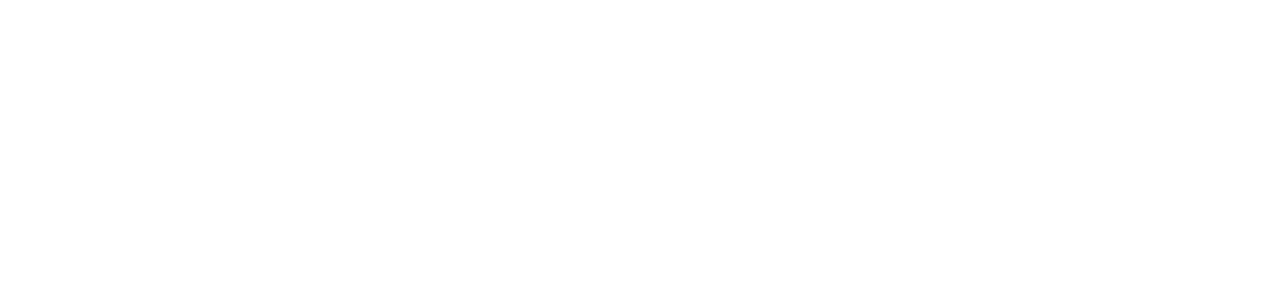
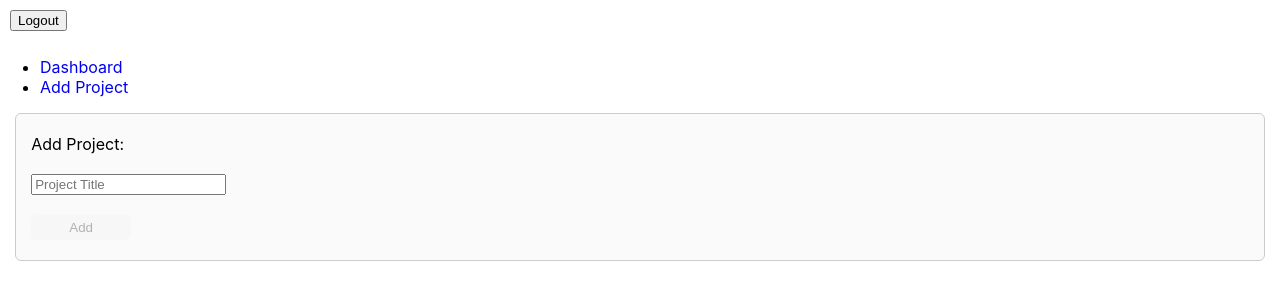
Before and after one commit to christopherbowers/Photography-Portfolio-v3, a React (Create React App) app in the folder client/: page /dashboard/addproject in a window 1280 px wide. Before the commit this address had no page. Shown: the top 300 px of the page. Built offline with nearby package versions, Linux system fonts and the light colour scheme.

Commit message:
Wrapped dashboard in dashboard wrapper

```diff
--- a/client/src/App.js
+++ b/client/src/App.js
@@ -6,6 +6,8 @@ const Home = lazy(() => import('./pages/Home'))
 const LayoutsWithNavbar = lazy(() => import('./components/LayoutsWithNavbar'))
 const Login = lazy(() => import('./pages/Login'))
 const Dashboard = lazy(() => import('./pages/Dashboard'))
+const AddProject = lazy(() => import('./components/AddProject'))
+const LayoutsWithDashboardNav = lazy(() => import('./components/LayoutsWithDashboardNav'))
 
 export default function App() {
   return (
@@ -17,7 +19,11 @@ export default function App() {
             <Route path="/projects/:slug" element={ <ProjectPage /> }/>
           </Route>
           <Route path="/login" element={ <Login /> }/>
-          <Route path="/dashboard" element={ <Dashboard /> } />
+
+          <Route path="/dashboard" element={ <LayoutsWithDashboardNav /> }>
+            <Route path="/dashboard" element={ <Dashboard /> } />
+            <Route path="addproject" element={ <AddProject /> } />
+          </Route>
         </Routes>
       </Suspense>
     </div>
--- a/client/src/components/AddProject.js
+++ b/client/src/components/AddProject.js
@@ -1,4 +1,25 @@
-export default function AddProject(props) {
+import { useState } from 'react'
+import { useNavigate } from 'react-router-dom'
+import axios from 'axios'
+import slugify from 'slugify'
+
+export default function AddProject() {
+  const navigate = useNavigate()
+  const [projectTitle, setProjectTitle] = useState('')
+
+  const handleSubmitProject = async (e) => {
+    e.preventDefault()
+    await axios
+      .post(`/api/projects`, {
+        title: projectTitle,
+        slug: slugify(projectTitle).toLowerCase()
+      })
+      .then(() => {
+        setProjectTitle('')
+        alert('Project Added')
+        // navigate("/dashboard")
+      }).catch(error => error.message)
+  }
 
   return (
     <div className="form-container">
--- /dev/null
+++ b/client/src/components/DashboardNav.js
@@ -0,0 +1,12 @@
+import { Link } from 'react-router-dom'
+
+export default function DashboardNav() {
+  return (
+      <div>
+        <ul>
+          <li><Link to="/dashboard">Dashboard</Link></li>
+          <li><Link to="/dashboard/addproject">Add Project</Link></li>
+        </ul>
+      </div>
+  )
+}
--- /dev/null
+++ b/client/src/components/LayoutsWithDashboardNav.js
@@ -0,0 +1,21 @@
+import { Outlet, useNavigate } from 'react-router-dom'
+import Header from './Header'
+import DashboardNav from './DashboardNav'
+import Footer from './Footer'
+
+export default function LayoutsWithDashboardNav() {
+  const navigate = useNavigate()
+
+  const logout = () => {
+    localStorage.removeItem('userInfo')
+    navigate('/')
+  }
+
+  return (
+    <>
+      <button onClick={logout}>Logout</button>
+      <DashboardNav />
+      <Outlet />
+    </>
+  );
+}
--- a/client/src/pages/Dashboard.js
+++ b/client/src/pages/Dashboard.js
@@ -2,6 +2,7 @@ import { useState, useEffect } from 'react'
 import { useNavigate } from 'react-router-dom'
 import axios from 'axios'
 import AddProject from '../components/AddProject'
+import DashboardNav from '../components/DashboardNav'
 
 export default function DashBoard() {
 
@@ -42,9 +43,8 @@ export default function DashBoard() {
   }
   return (
     <>
-    <button onClick={logout}>Logout</button>
     <div>
-      <AddProject />
+      <h1>Dashboard</h1>
     </div>
     </>
   )
```
